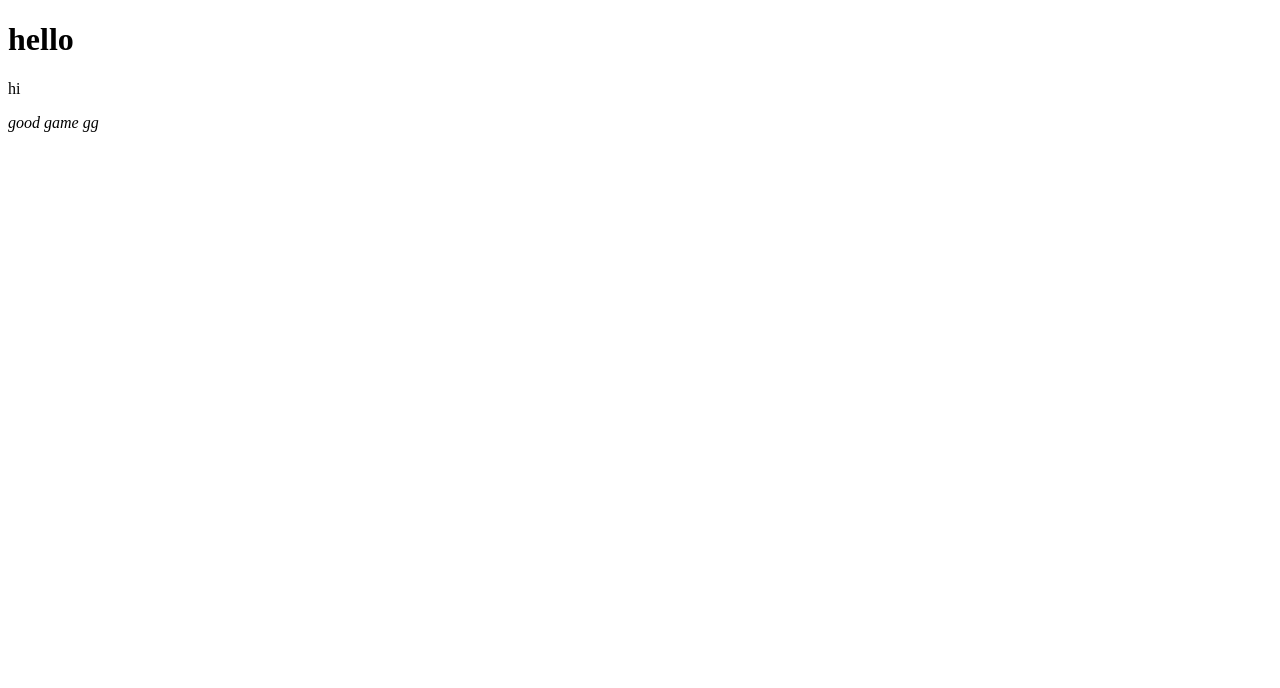
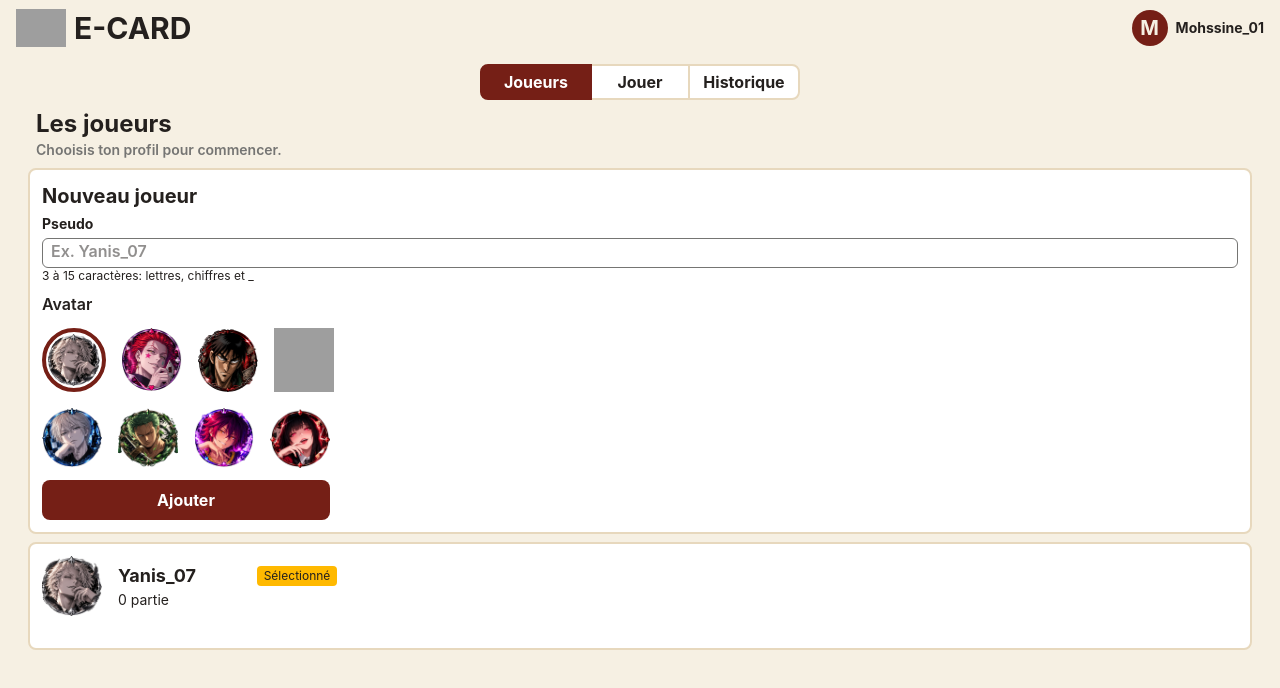
Before and after one commit to latrach-mohssine/sprint2-Brief2, a website: page index.html in a window 1280 px wide. Drawn offline with Linux system fonts and the light colour scheme; grey boxes are pictures that could not be loaded.

Commit message:
Update E-CARD project progress

```diff
--- a/index.html
+++ b/index.html
@@ -1,13 +1,114 @@
 <!doctype html>
-<html lang="en">
+<html lang="fr">
   <head>
     <meta charset="UTF-8" />
     <meta name="viewport" content="width=device-width, initial-scale=1.0" />
-    <title>Document</title>
+    <link rel="stylesheet" href="./output.css" />
+    <title>E-Card</title>
   </head>
-  <body>
-    <h1>hello</h1>
-    <p>hi</p>
-    <i>good game gg</i>
+  <body class="bg-[#F6F0E3] text-[#24201E] font-sans min-h-screen">
+    <!-- ----------------------------------------------- header ----------------------------------------------- -->
+
+    <header
+      class="p-4 border-[#e7d8bd] flex items-center justify-between gap-3 h-14 mb-2"
+    >
+      <div class="flex items-center gap-2 shrink-0">
+        <img src="./images/avatars/logoECard.png" alt="logoECard" width="50" />
+        <span class="text-3xl font-bold"> E-CARD </span>
+      </div>
+
+      <div class="flex items-center justify-between text-3xl gap-2 shrink-0">
+        <span
+          class="flex justify-center items-center text-xl font-bold text-[#F6F0E3] rounded-full w-9 h-9 bg-[#751f16]"
+        >
+          M
+        </span>
+        <span class="font-bold text-sm truncate">Mohssine_01</span>
+      </div>
+    </header>
+    <!-- --------------------------------------------NAV BAR--------------------------------------------- -->
+    <nav class="flex justify-center p mx-auto mb-2">
+      <ul class="flex justify-between h-9">
+        <li
+          class="flex justify-center items-center border-2 rounded-l-lg w-28 font-bold border-[#751f16] bg-[#751f16] text-white"
+        >
+          <a href="">Joueurs</a>
+        </li>
+        <li
+          class="flex justify-center items-center border-y-2 w-24 border-[#E7D8BD] font-bold bg-white"
+        >
+          <a href="">Jouer</a>
+        </li>
+        <li
+          class="flex justify-center items-center border-2 rounded-r-lg w-28 border-[#E7D8BD] font-bold bg-white"
+        >
+          <a href="">Historique</a>
+        </li>
+      </ul>
+    </nav>
+
+    <main>
+      <div class="mx-9">
+        <h1 class="text-2xl font-bold">Les joueurs</h1>
+        <p class="text-sm font-semibold text-[#757573]">
+          Chooisis ton profil pour commencer.
+        </p>
+      </div>
+      <div class="bg-white my-2 mx-7 rounded-lg p-3 border-2 border-[#E7D8BD]"  >
+        <h2 class="font-bold text-xl pb-1">Nouveau joueur</h2>
+        <label for="nickname">
+          <p class="font-bold text-sm pb-1">Pseudo</p>
+
+          <input
+            type="text"
+            name="nickname"
+            id="nickname"
+            class="bg-white border border-[#757573] rounded-md pb-1 pl-2 font-semibold w-full"
+            placeholder="Ex. Yanis_07"
+            required
+            minlength="3"
+            maxlength="15"
+            pattern="[A-Za-z0-9_]{3,15}"
+          />
+        </label>
+        <p class="text-xs pb-2">3 à 15 caractères: lettres, chiffres et _</p>
+        <h3 class="font-semibold mb-3">Avatar</h3>
+
+        <div class="mb-3">
+          <div class="flex gap-4 max-w-80 flex-wrap">
+            <img src="./images/avatars/Baku_Madarame.png" alt="Baku_Madarame" width="64" class="border-4 rounded-full border-[#751f16] p-0.5"/>
+            <img src="./images/avatars/Hisoka_Morow.png" alt="Hisoka_Morow" width="60" />
+            <img src="./images/avatars/Kaiji_Ito.png" alt="Kaiji_Ito" width="60" />
+            <img src="./images/avatars/Kiyotaka_Ayanokoji.png" alt="Kiyotaka_Ayanokoji" width="60"/>
+            <img src="./images/avatars/Shinichi_Akiyama.png" alt="Shinichi_Akiyama" width="60"/>
+            <img src="./images/avatars/Roronoa_Zoro.png" alt="Roronoa_Zoro" width="60" />
+            <img src="./images/avatars/Sora.png" alt="Sora" width="60" />
+            <img src="./images/avatars/Yumeko_Jabami.png" alt="Yumeko_Jabami" width="60" />
+          </div>
+        </div>
+
+        <div>
+          <button
+            class="text-white font-bold bg-[#751f16] w-72 h-10 rounded-lg"
+          >
+            Ajouter
+          </button>
+        </div>
+      </div>
+      <div class="bg-white my-2 mx-7 rounded-lg p-3 border-2 border-[#E7D8BD]  " >
+        <div class="flex gap-4 items-center">
+        <div>
+          <img src="/images/avatars/Baku_Madarame.png" alt="Baku_Madarame" width="60">
+        </div >
+        <div>
+        <p class="font-bold text-lg">Yanis_07</p>
+        <p class="text-sm">0 partie</p>
+     </div> </div>
+    <div >
+      <p class="relative -top-[50px] -right-[215px] bg-amber-400 w-20 h-5 flex items-center justify-center rounded-sm text-xs ">Sélectionné</p>
+
+   </div> </div>
+
+    </main>
   </body>
 </html>
--- a/style.css
+++ b/style.css
@@ -0,0 +1 @@
+@import "tailwindcss";
```
Also changed, not shown: package.json (added, +25 -0 lines), images/avatars/Baku_Madarame.png (added), images/avatars/Hisoka_Morow.png (added), images/avatars/Kaiji_Ito.png (added), images/avatars/Roronoa_Zoro.png (added), images/avatars/Shinichi_Akiyama.png (added), images/avatars/Sora.png (added), images/avatars/Yumeko_Jabami.png (added), output.css (added), 4 other files.
